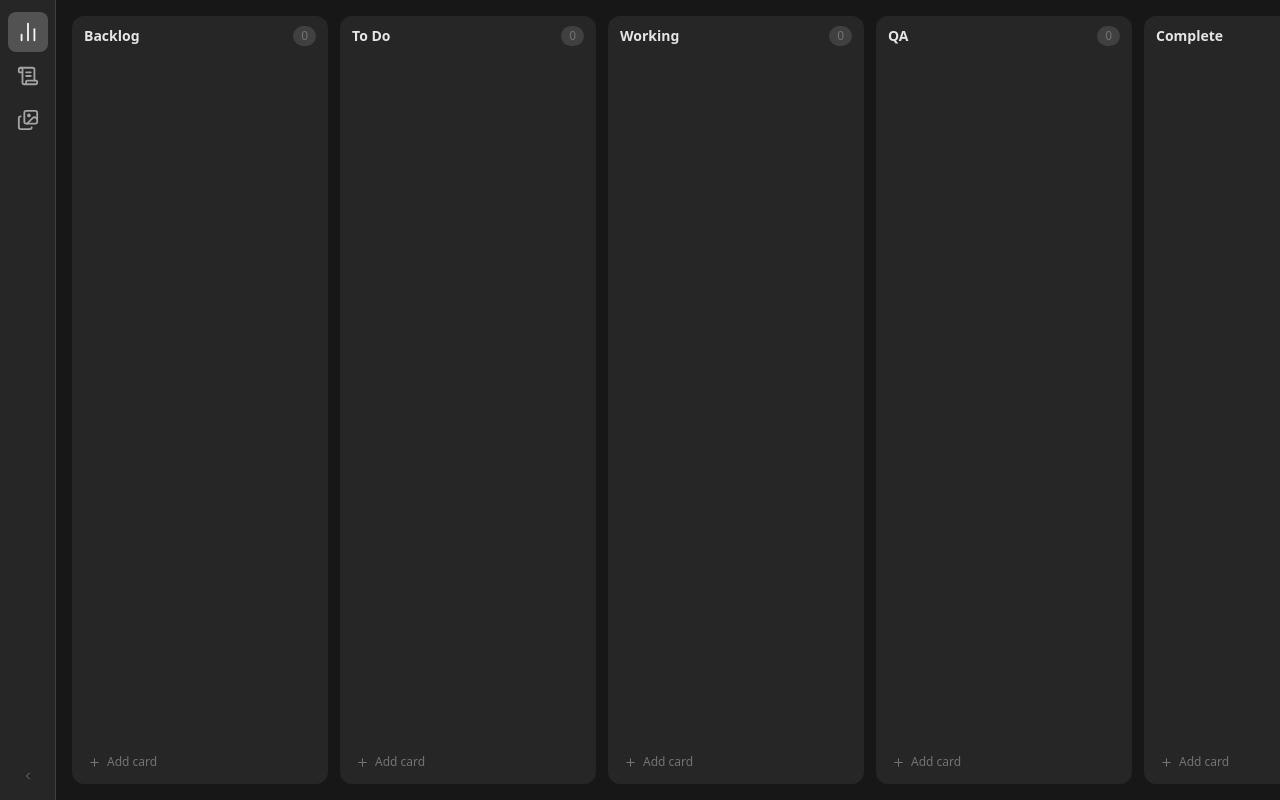
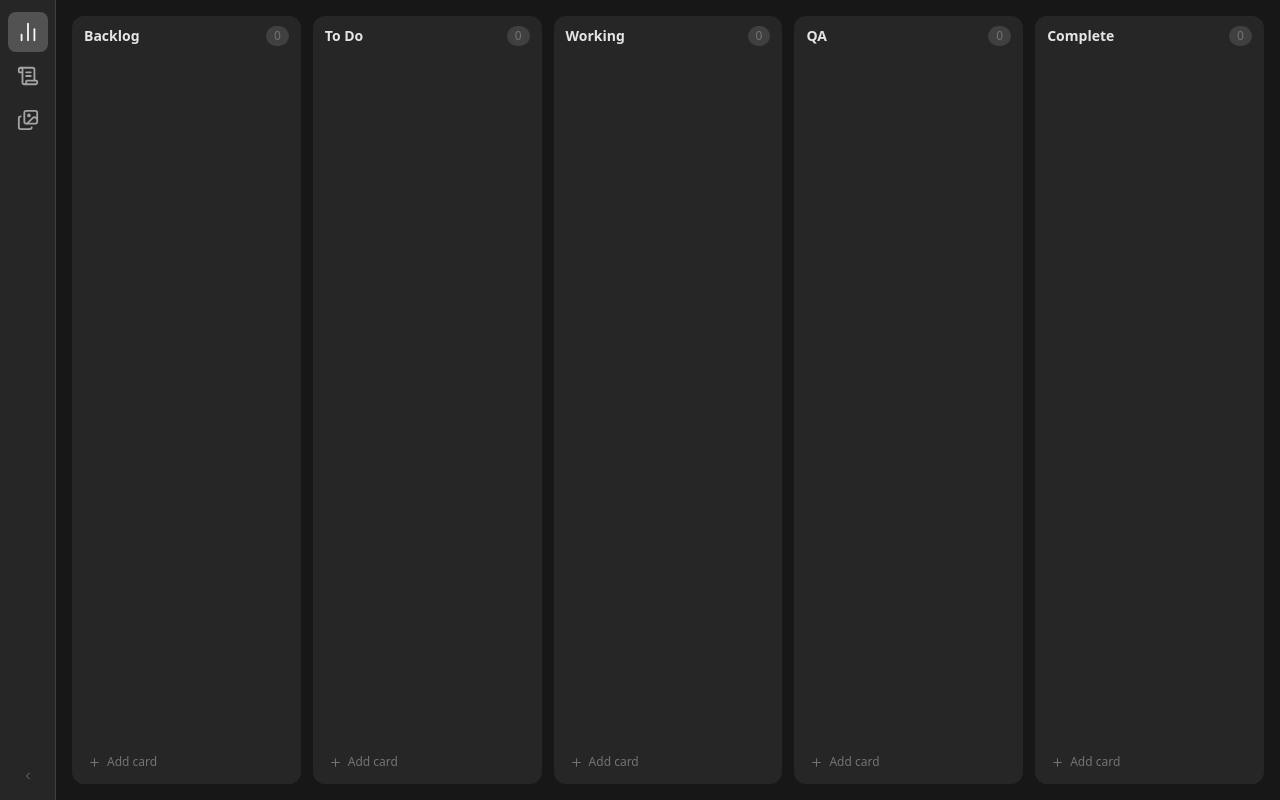
Before and after one commit to ttracy-ai/gameref, a Next.js app: page /canvas in a window 1280 px wide. Both pictures are taken after a click on the button "Progress". Built offline with nearby package versions, Linux system fonts and the light colour scheme.

Commit message:
Make Progress kanban columns fill full window width evenly
Co-Authored-By: Claude Sonnet 4.6 <noreply@anthropic.com>

```diff
--- a/src/components/ProgressBoard.tsx
+++ b/src/components/ProgressBoard.tsx
@@ -152,7 +152,7 @@ export default function ProgressBoard() {
             return (
               <div
                 key={col.id}
-                className="flex flex-col shrink-0 w-64 rounded-xl bg-neutral-800 max-h-full"
+                className="flex flex-col flex-1 min-w-0 rounded-xl bg-neutral-800 max-h-full"
               >
                 {/* Column header */}
                 <div className="flex items-center justify-between px-3 py-2.5 shrink-0">
```
